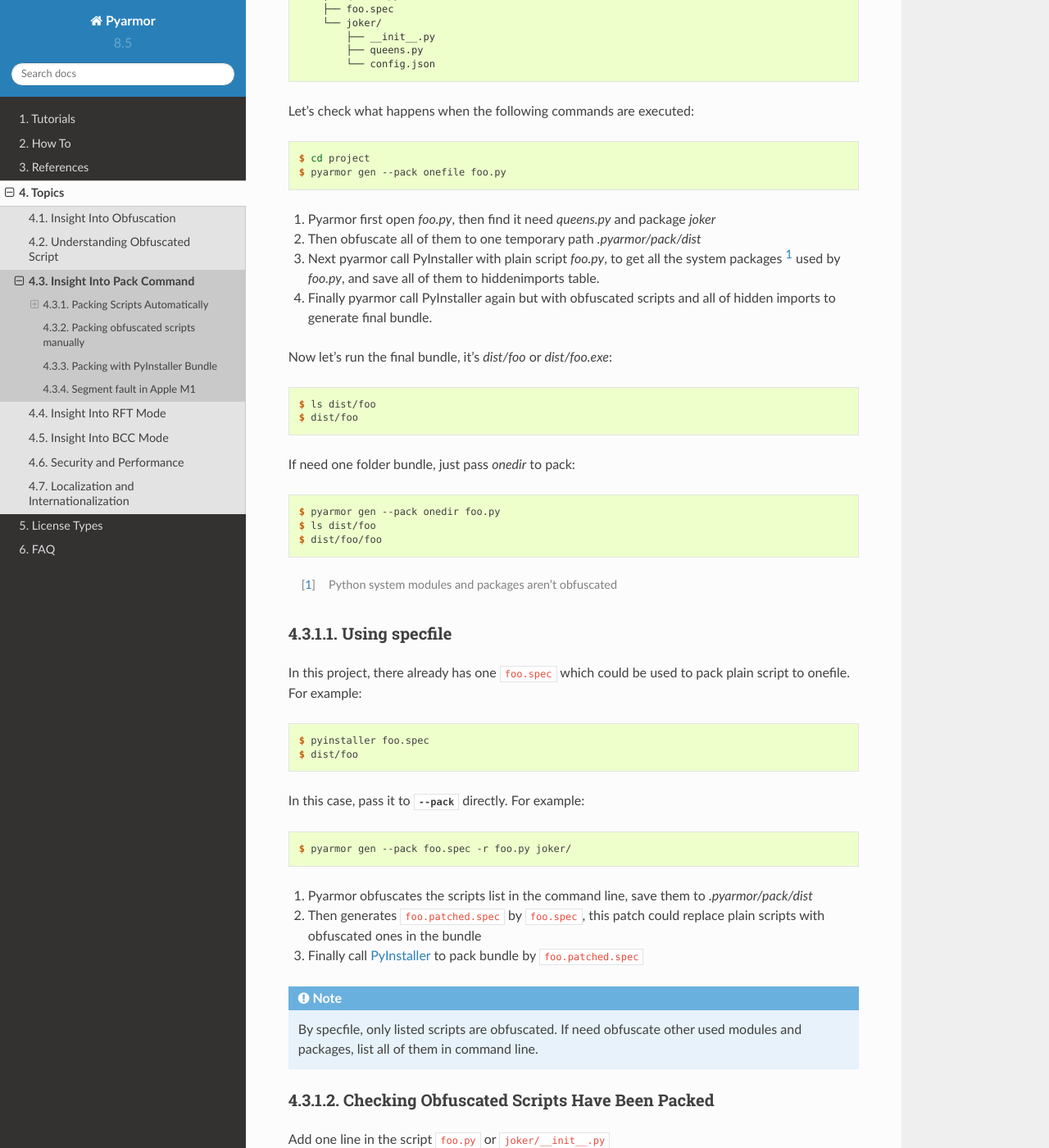
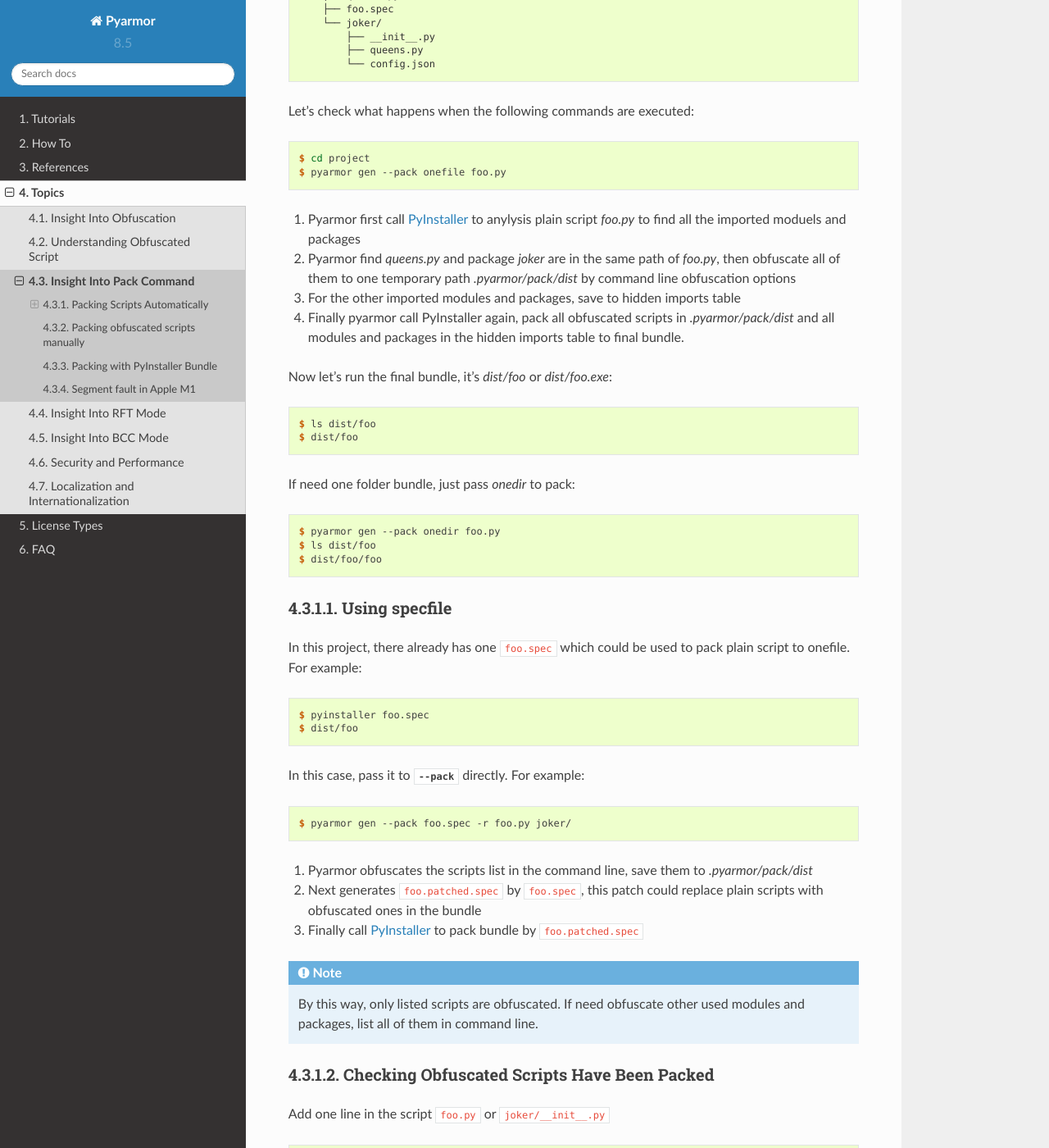
Before and after one commit to dashingsoft/pyarmor, a Sphinx documentation site: the page built from docs/topic/repack.rst, in a window 1280 px wide and 1400 px high, scrolled down 729 px. Shown: the whole window at 82% size. Built offline with Sphinx 7.4.7 and the Read the Docs theme 2.0.0, drawn with Linux system fonts in a browser that asks for light colours.

Commit message:
Refine doc

```diff
--- a/docs/topic/repack.rst
+++ b/docs/topic/repack.rst
@@ -39,10 +39,10 @@ Let's check what happens when the following commands are executed::
     $ cd project
     $ pyarmor gen --pack onefile foo.py
 
-1. Pyarmor first open `foo.py`, then find it need `queens.py` and package `joker`
-2. Then obfuscate all of them to one temporary path `.pyarmor/pack/dist`
-3. Next pyarmor call PyInstaller with plain script `foo.py`, to get all the system packages [#]_ used by `foo.py`, and save all of them to hiddenimports table.
-4. Finally pyarmor call PyInstaller again but with obfuscated scripts and all of hidden imports to generate final bundle.
+1. Pyarmor first call PyInstaller_ to anylysis plain script `foo.py` to find all the imported moduels and packages
+2. Pyarmor find `queens.py` and package `joker` are in the same path of `foo.py`, then obfuscate all of them to one temporary path `.pyarmor/pack/dist` by command line obfuscation options
+3. For the other imported modules and packages, save to hidden imports table
+4. Finally pyarmor call PyInstaller again, pack all obfuscated scripts in `.pyarmor/pack/dist` and all modules and packages in the hidden imports table to final bundle.
 
 Now let's run the final bundle, it's `dist/foo` or `dist/foo.exe`::
 
@@ -54,8 +54,6 @@ If need one folder bundle, just pass `onedir` to pack::
     $ pyarmor gen --pack onedir foo.py
     $ ls dist/foo
     $ dist/foo/foo
-
-.. [#] Python system modules and packages aren't obfuscated
 
 Using specfile
 --------------
@@ -70,12 +68,12 @@ In this case, pass it to :option:`--pack` directly. For example::
     $ pyarmor gen --pack foo.spec -r foo.py joker/
 
 1. Pyarmor obfuscates the scripts list in the command line, save them to `.pyarmor/pack/dist`
-2. Then generates ``foo.patched.spec`` by ``foo.spec``, this patch could replace plain scripts with obfuscated ones in the bundle
+2. Next generates ``foo.patched.spec`` by ``foo.spec``, this patch could replace plain scripts with obfuscated ones in the bundle
 3. Finally call PyInstaller_ to pack bundle by ``foo.patched.spec``
 
 .. note::
 
-   By specfile, only listed scripts are obfuscated. If need obfuscate other used modules and packages, list all of them in command line.
+   By this way, only listed scripts are obfuscated. If need obfuscate other used modules and packages, list all of them in command line.
 
 Checking Obfuscated Scripts Have Been Packed
 --------------------------------------------
```
